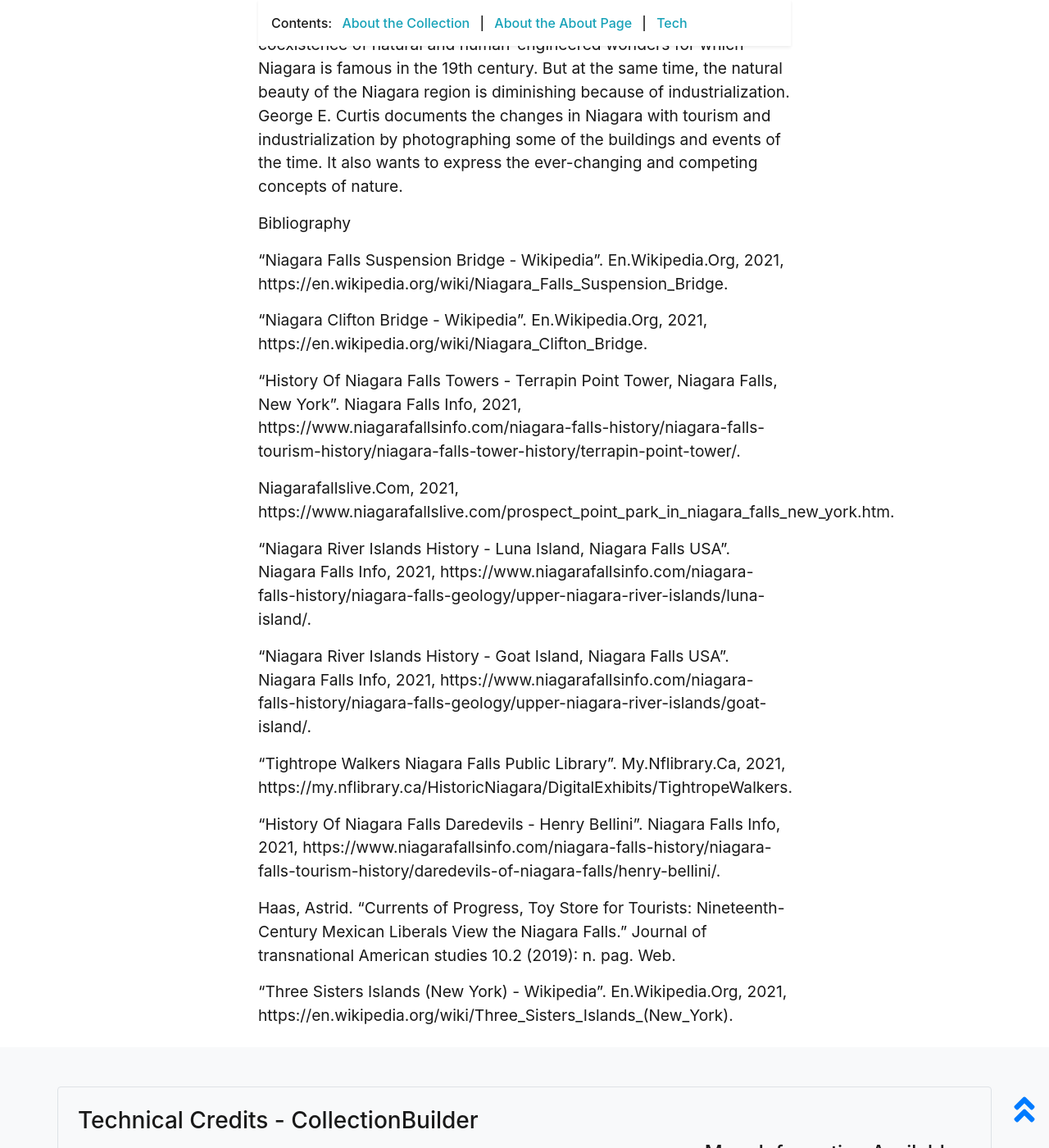
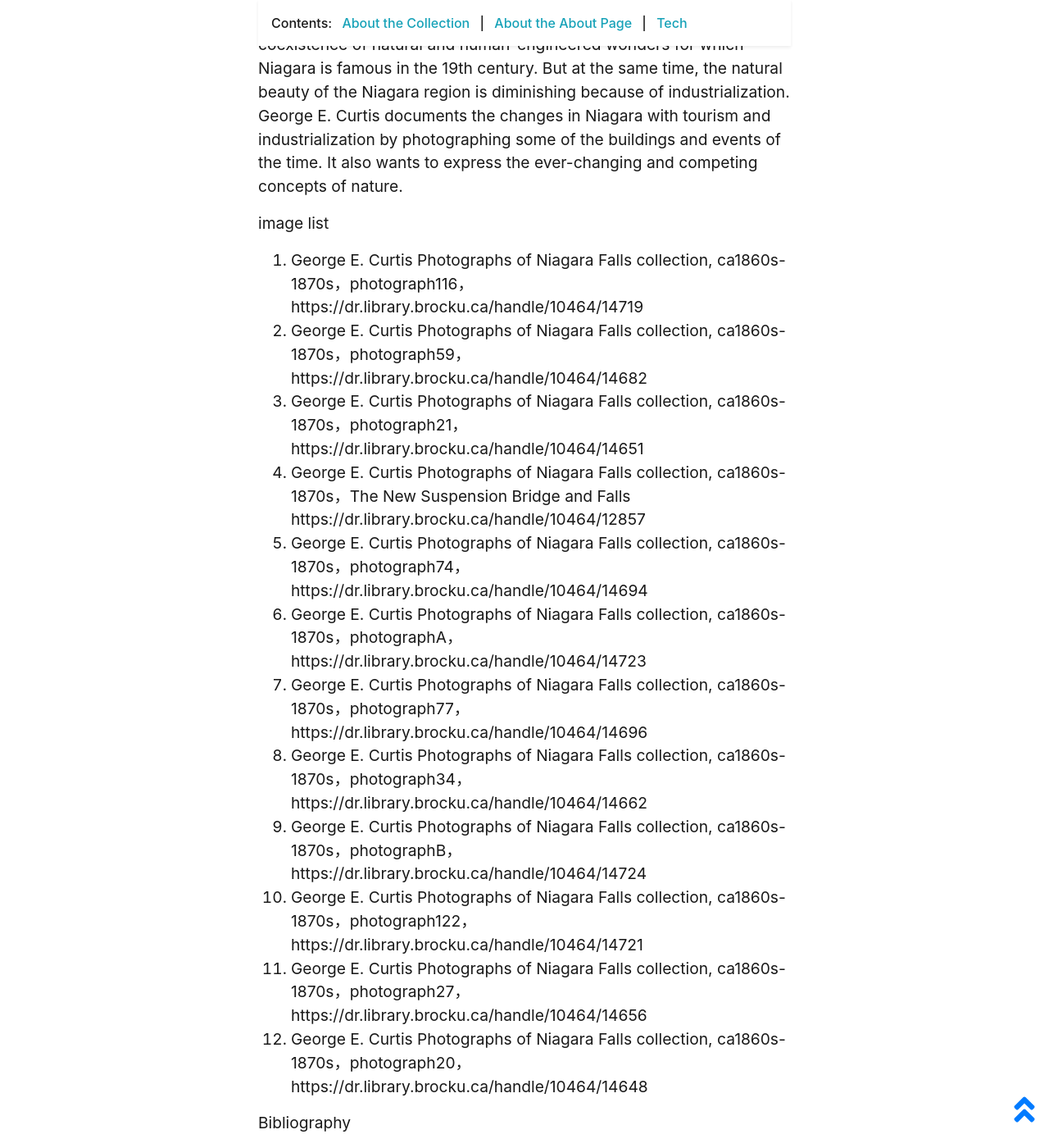
Before and after one commit to JingyueZ/history, a Jekyll site: the page built from pages/about.md, in a window 1280 px wide and 1400 px high, scrolled down 3128 px. Shown: the whole window at 82% size. Built offline with Jekyll 4.4.1, drawn with Linux system fonts in a browser that asks for light colours.

Commit message:
Update about.md

```diff
--- a/pages/about.md
+++ b/pages/about.md
@@ -48,6 +48,19 @@ In the visual art of 19th century Niagara, the falls certainly carry a stunning
 
 George E. Curtis' photographs are characterized by a combination of nature and industrialization. His photographs document the coexistence of natural and human-engineered wonders for which Niagara is famous in the 19th century. But at the same time, the natural beauty of the Niagara region is diminishing because of industrialization. George E. Curtis documents the changes in Niagara with tourism and industrialization by photographing some of the buildings and events of the time. It also wants to express the ever-changing and competing concepts of nature.
 
+image list
+1.	George E. Curtis Photographs of Niagara Falls collection, ca1860s-1870s，photograph116， https://dr.library.brocku.ca/handle/10464/14719
+2.	George E. Curtis Photographs of Niagara Falls collection, ca1860s-1870s，photograph59， https://dr.library.brocku.ca/handle/10464/14682
+3.	George E. Curtis Photographs of Niagara Falls collection, ca1860s-1870s，photograph21， https://dr.library.brocku.ca/handle/10464/14651
+4.	George E. Curtis Photographs of Niagara Falls collection, ca1860s-1870s，The New Suspension Bridge and Falls https://dr.library.brocku.ca/handle/10464/12857
+5.	George E. Curtis Photographs of Niagara Falls collection, ca1860s-1870s，photograph74，https://dr.library.brocku.ca/handle/10464/14694
+6.	George E. Curtis Photographs of Niagara Falls collection, ca1860s-1870s，photographA，https://dr.library.brocku.ca/handle/10464/14723
+7.	George E. Curtis Photographs of Niagara Falls collection, ca1860s-1870s，photograph77，https://dr.library.brocku.ca/handle/10464/14696
+8.	George E. Curtis Photographs of Niagara Falls collection, ca1860s-1870s，photograph34，https://dr.library.brocku.ca/handle/10464/14662
+9.	George E. Curtis Photographs of Niagara Falls collection, ca1860s-1870s，photographB，https://dr.library.brocku.ca/handle/10464/14724
+10.	George E. Curtis Photographs of Niagara Falls collection, ca1860s-1870s，photograph122，https://dr.library.brocku.ca/handle/10464/14721
+11.	George E. Curtis Photographs of Niagara Falls collection, ca1860s-1870s，photograph27，https://dr.library.brocku.ca/handle/10464/14656
+12.	George E. Curtis Photographs of Niagara Falls collection, ca1860s-1870s，photograph20，https://dr.library.brocku.ca/handle/10464/14648
 
 
 
```
